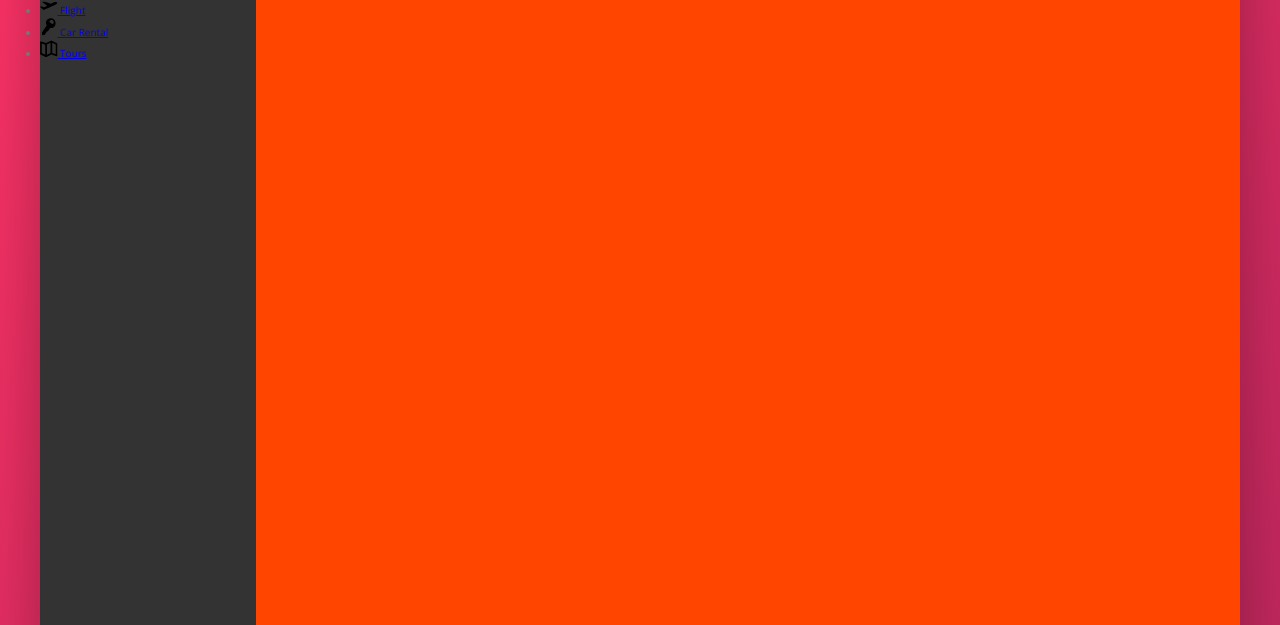
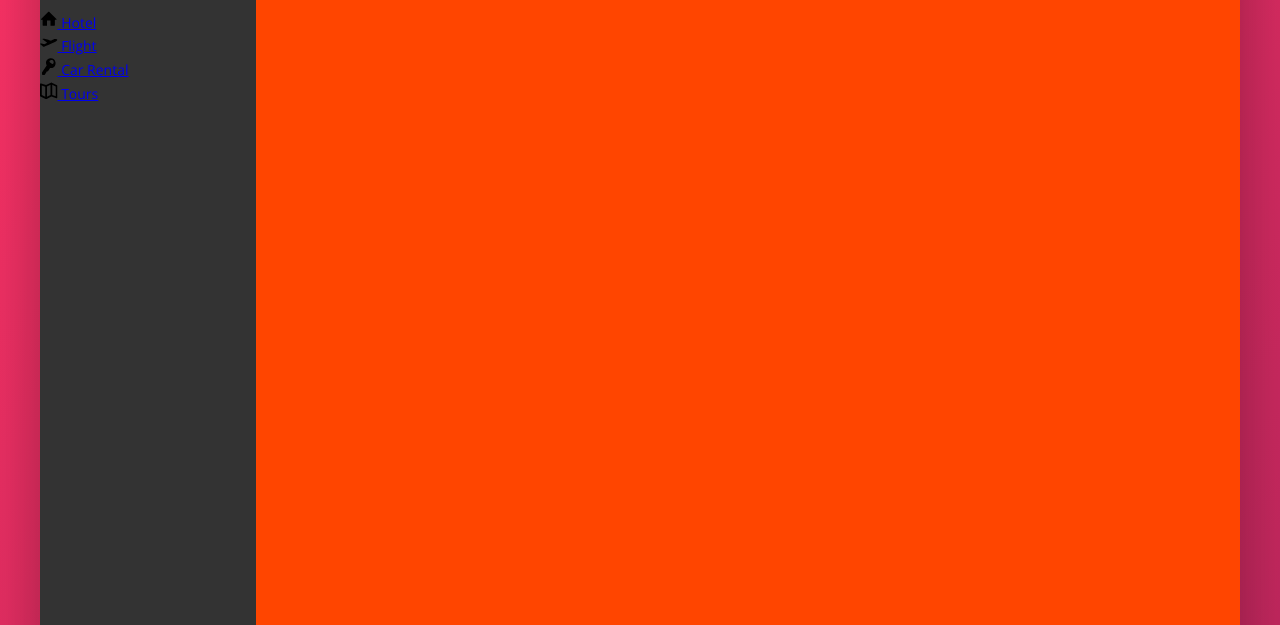
Before and after one commit to ddeveloper72/Trillo, a website: page index.html in a window 1280 px wide. Shown: the part 175-800 px from the top of the page. Drawn offline with nearby package versions, Linux system fonts and the light colour scheme; files that its build step writes are made by us from their sources.

Commit message:
setup basic list style parameters

```diff
--- a/sass/_components.scss
+++ b/sass/_components.scss
@@ -125,6 +125,9 @@
 
 // SIDE NAV
 .side-nav {
+    font-size: 1.4rem;
+    list-style: none;
+    margin-top: 3.5rem;
 
     &__item {
 
```
